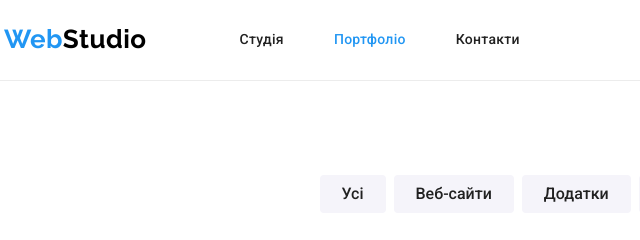
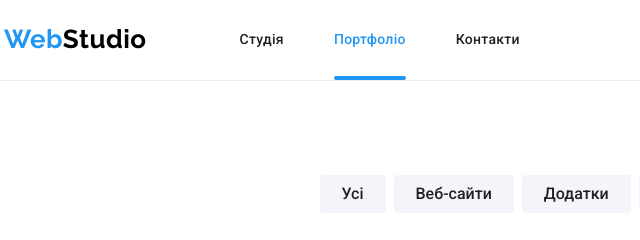
Before and after one commit to Maksym-Zhuravel/goit-markup-hw-05, a plain HTML site: page portfolio.html in a window 1280 px wide. Shown: the top 240 px of the page, 36-676 px from the left. Drawn offline with nearby package versions, Linux system fonts and the light colour scheme.

Commit message:
Update portfolio.css

```diff
--- a/css/portfolio.css
+++ b/css/portfolio.css
@@ -55,6 +55,7 @@ p {
   display: flex;
 }
 
+
 .header-address {
   margin-left: 318px;
 }
@@ -91,13 +92,29 @@ p {
   margin-left: 50px;
 }
 
+.header-list{
+  position: relative;
+}
+
 .header-link:hover,
 .header-link:focus {
   color: var(--accent-color)
 }
 
-.header-nav .current {
+.current {
   color: var(--accent-color)
+}
+
+.current::after{
+  content: '';
+  position: absolute;
+  width: 100%;
+  height:4px;
+  bottom: 0;
+  right: 0;;
+
+  border-radius: 2px;
+  background-color: var(--accent-color);
 }
 
 .contacts-link {
```
